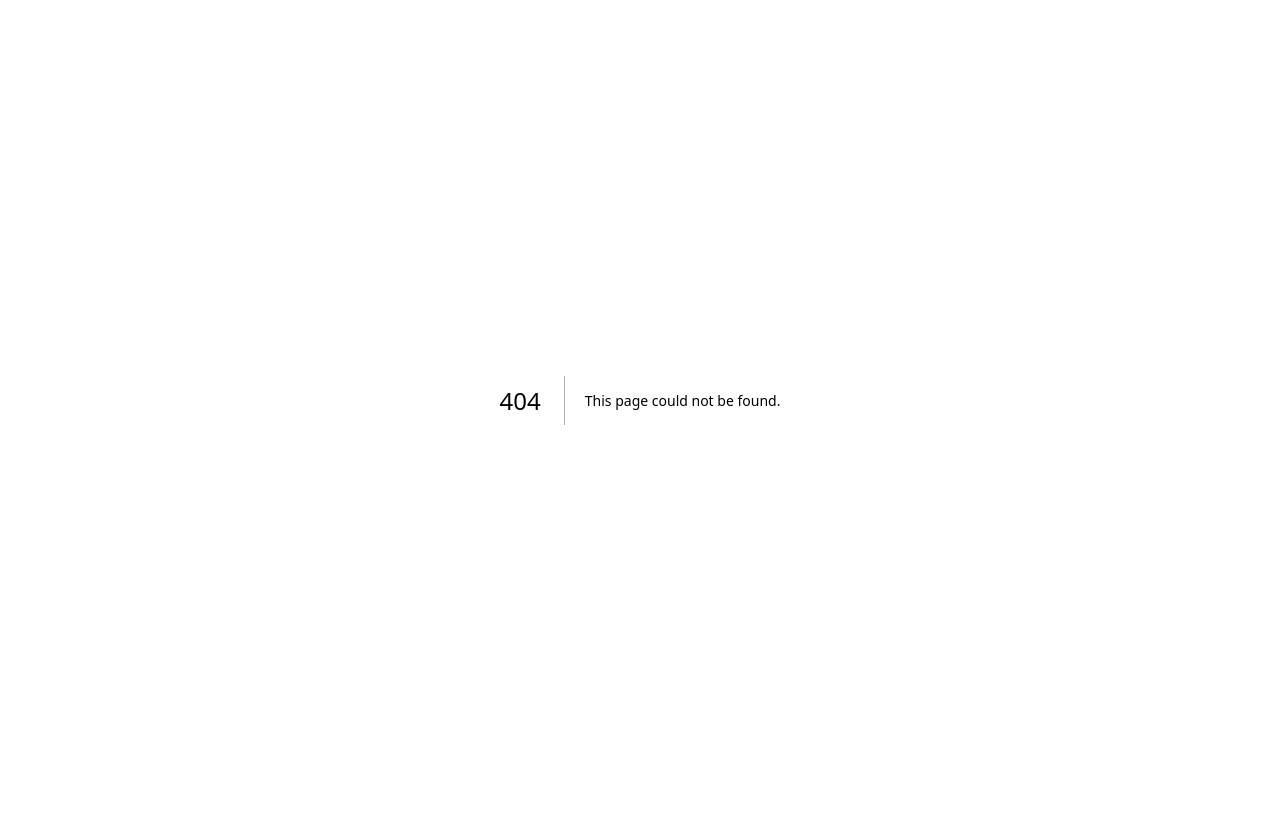
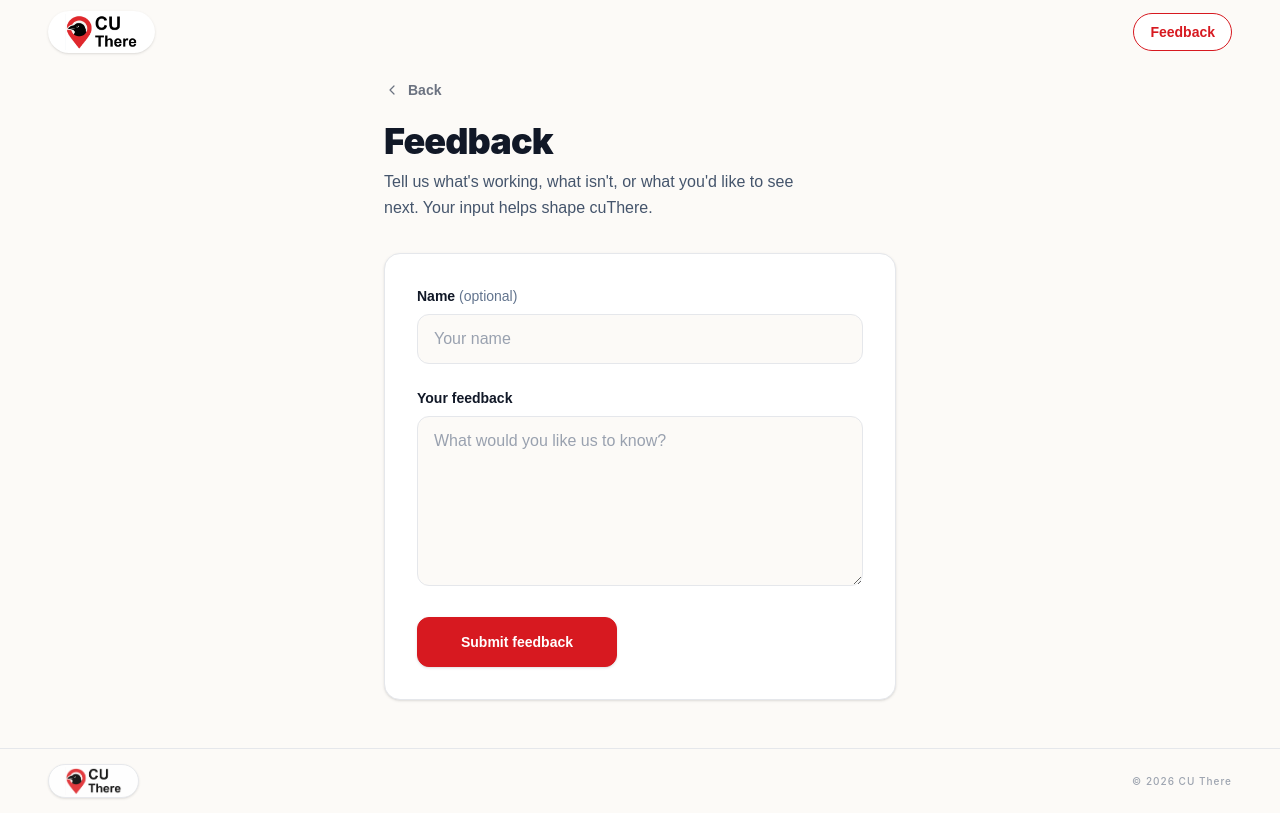
Before and after one commit to Aaryan-Biradar/cuThere, a Next.js app: page /feedback in a window 1280 px wide. Before the commit this address had no page. Built offline with nearby package versions, Linux system fonts and the light colour scheme.

Commit message:
implemented feedback page

```diff
--- /dev/null
+++ b/src/app/feedback/layout.jsx
@@ -0,0 +1,8 @@
+export const metadata = {
+  title: 'Feedback — cuThere',
+  description: 'Send feedback about cuThere.',
+};
+
+export default function FeedbackLayout({ children }) {
+  return children;
+}
--- /dev/null
+++ b/src/app/feedback/page.jsx
@@ -0,0 +1,187 @@
+'use client';
+
+import { useEffect, useState } from 'react';
+
+/** Same chevron as event page / home carousel “back” control */
+function BackChevronIcon({ className = 'h-4 w-4' }) {
+  return (
+    <svg viewBox="0 0 24 24" className={className} fill="none" aria-hidden="true">
+      <path
+        d="M15 6l-6 6 6 6"
+        stroke="currentColor"
+        strokeWidth="1.8"
+        strokeLinecap="round"
+        strokeLinejoin="round"
+      />
+    </svg>
+  );
+}
+
+function BrandLogo({ variant = 'header', scrolled = false }) {
+  const isHeader = variant === 'header';
+  const baseClasses =
+    'inline-flex items-center justify-center rounded-full px-4 py-0.5 transition-all duration-300 shadow-sm';
+  const headerStyles = scrolled
+    ? 'border border-gray-200 bg-white'
+    : 'border border-transparent bg-white';
+  const footerStyles =
+    'border border-gray-200 bg-white opacity-90 hover:opacity-100';
+  const imgClass = variant === 'footer' ? 'h-7 w-auto' : 'h-8 w-auto sm:h-9';
+
+  return (
+    <a href="/" className={`${baseClasses} ${isHeader ? headerStyles : footerStyles}`}>
+      <img src="/logo.png" alt="cuThere" className={imgClass} />
+    </a>
+  );
+}
+
+function Header({ scrolled }) {
+  return (
+    <header
+      className={`fixed inset-x-0 top-0 z-50 pt-[env(safe-area-inset-top)] transition-colors duration-300 ease-out ${
+        scrolled ? 'border-b border-[#FCFAF7] bg-[#FCFAF7] shadow-md' : 'bg-[#FCFAF7]'
+      }`}
+    >
+      <div className="flex min-h-14 items-center justify-between px-4 sm:min-h-16 sm:px-6 lg:px-12">
+        <BrandLogo variant="header" scrolled={scrolled} />
+        <div className="ml-auto flex items-center gap-2">
+          <span
+            className="rounded-full border border-[#D71920] bg-white px-4 py-2 text-sm font-bold text-[#D71920]"
+            aria-current="page"
+          >
+            Feedback
+          </span>
+        </div>
+      </div>
+    </header>
+  );
+}
+
+function Footer() {
+  const year = new Date().getFullYear();
+  return (
+    <footer className="border-t border-[#E5E7EB] bg-[#FCFAF7] px-4 py-3 sm:px-6 lg:px-12">
+      <div className="mx-auto flex h-10 max-w-7xl items-center justify-between">
+        <BrandLogo variant="footer" />
+        <p className="font-sans text-[10px] font-medium tracking-widest text-[#9CA3AF]">© {year} CU There</p>
+      </div>
+    </footer>
+  );
+}
+
+/**
+ * Future: POST /api/feedback with body:
+ * { name: string | null, message: string, anonymous: boolean }
+ */
+export default function FeedbackPage() {
+  const [scrolled, setScrolled] = useState(false);
+  const [name, setName] = useState('');
+  const [anonymous, setAnonymous] = useState(false);
+  const [message, setMessage] = useState('');
+  const [submitted, setSubmitted] = useState(false);
+
+  useEffect(() => {
+    const onScroll = () => setScrolled(window.scrollY > 16);
+    onScroll();
+    window.addEventListener('scroll', onScroll, { passive: true });
+    return () => window.removeEventListener('scroll', onScroll);
+  }, []);
+
+  function handleSubmit(e) {
+    e.preventDefault();
+    // Wire-up point: send JSON to your API or third-party form endpoint.
+    setSubmitted(true);
+  }
+
+  return (
+    <div className="flex min-h-screen flex-col bg-[#FCFAF7] text-[#111827] [font-family:var(--font-brand-sans)]">
+      <Header scrolled={scrolled} />
+
+      <main className="flex flex-1 flex-col px-4 pb-12 pt-[calc(env(safe-area-inset-top)+4.5rem)] sm:px-6 sm:pt-[calc(env(safe-area-inset-top)+5rem)] lg:px-12">
+        <div className="mx-auto w-full max-w-lg">
+          <a
+            href="/"
+            className="inline-flex w-fit items-center gap-2 text-sm font-semibold text-[#6B7280] transition hover:text-[#111827]"
+          >
+            <BackChevronIcon />
+            Back
+          </a>
+          <h1 className="mt-4 font-sans text-3xl font-black tracking-tight text-[#111827] sm:text-4xl">
+            Feedback
+          </h1>
+          <p className="mt-2 max-w-md text-base leading-relaxed text-slate-600">
+            Tell us what&apos;s working, what isn&apos;t, or what you&apos;d like to see next. Your input helps shape
+            cuThere.
+          </p>
+
+          {submitted ? (
+            <div
+              className="mt-8 rounded-2xl border border-gray-200 bg-white p-6 shadow-sm"
+              role="status"
+            >
+              <p className="font-sans text-lg font-bold text-[#111827]">Thanks for reaching out.</p>
+              <p className="mt-2 text-sm leading-relaxed text-slate-600">
+                This form isn&apos;t connected to a server yet — when it is, your message will be saved.
+              </p>
+              <a
+                href="/"
+                className="mt-4 inline-flex w-fit items-center gap-2 text-sm font-semibold text-[#6B7280] transition hover:text-[#111827]"
+              >
+                <BackChevronIcon />
+                Back
+              </a>
+            </div>
+          ) : (
+            <form
+              onSubmit={handleSubmit}
+              className="mt-8 space-y-6 rounded-2xl border border-gray-200 bg-white p-6 shadow-sm sm:p-8"
+            >
+
+              <div>
+                <label htmlFor="feedback-name" className="block text-sm font-semibold text-[#111827]">
+                  Name <span className="font-normal text-slate-500">(optional)</span>
+                </label>
+                <input
+                  id="feedback-name"
+                  type="text"
+                  name="name"
+                  autoComplete="name"
+                  value={name}
+                  onChange={(e) => setName(e.target.value)}
+                  disabled={anonymous}
+                  placeholder={anonymous ? 'Anonymous' : 'Your name'}
+                  className="mt-2 w-full rounded-xl border border-gray-200 bg-[#FCFAF7] px-4 py-3 text-base text-[#111827] placeholder:text-gray-400 focus:border-[#D71920] focus:outline-none focus:ring-2 focus:ring-[#D71920]/20 disabled:cursor-not-allowed disabled:opacity-60"
+                />
+              </div>
+
+              <div>
+                <label htmlFor="feedback-message" className="block text-sm font-semibold text-[#111827]">
+                  Your feedback
+                </label>
+                <textarea
+                  id="feedback-message"
+                  name="message"
+                  required
+                  rows={6}
+                  value={message}
+                  onChange={(e) => setMessage(e.target.value)}
+                  placeholder="What would you like us to know?"
+                  className="mt-2 w-full resize-y rounded-xl border border-gray-200 bg-[#FCFAF7] px-4 py-3 text-base text-[#111827] placeholder:text-gray-400 focus:border-[#D71920] focus:outline-none focus:ring-2 focus:ring-[#D71920]/20"
+                />
+              </div>
+
+              <button
+                type="submit"
+                className="w-full rounded-xl border border-[#D71920] bg-[#D71920] py-3.5 text-sm font-bold text-white shadow-sm transition hover:border-[#b81419] hover:bg-[#b81419] sm:w-auto sm:min-w-[200px] sm:px-10"
+              >
+                Submit feedback
+              </button>
+            </form>
+          )}
+        </div>
+      </main>
+
+      <Footer />
+    </div>
+  );
+}
```
